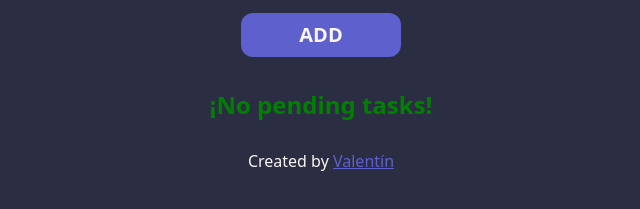
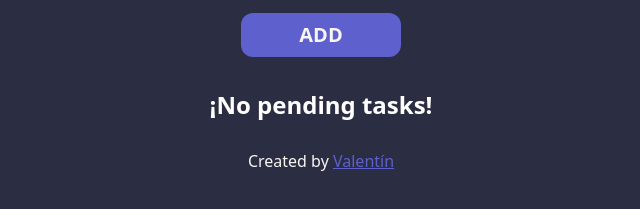
Before and after one commit to valentyyyyn/todoList, a website: page src/index.html in a window 1280 px wide. Shown: the part 227-436 px from the top of the page, without its empty margins (319-959 px from the left). Drawn offline with Linux system fonts and the light colour scheme; a web font is replaced by a local one.

Commit message:
no task message color change

```diff
--- a/src/index.html
+++ b/src/index.html
@@ -35,7 +35,7 @@
 
         <!--task container-->
         <div id="task_container" class="flex flex-col items-center mt-4">
-            <p class="font-semibold text-2xl mt-4 text-[#008000]" id="no_pending_tasks_message">
+            <p class="font-semibold text-2xl mt-4 text-[#ffff]" id="no_pending_tasks_message">
                 ¡No pending tasks!
             </p>
             <ul id="task_list" class="flex flex-col items-center mt-2">
```
Also changed, not shown: src/output.css.
